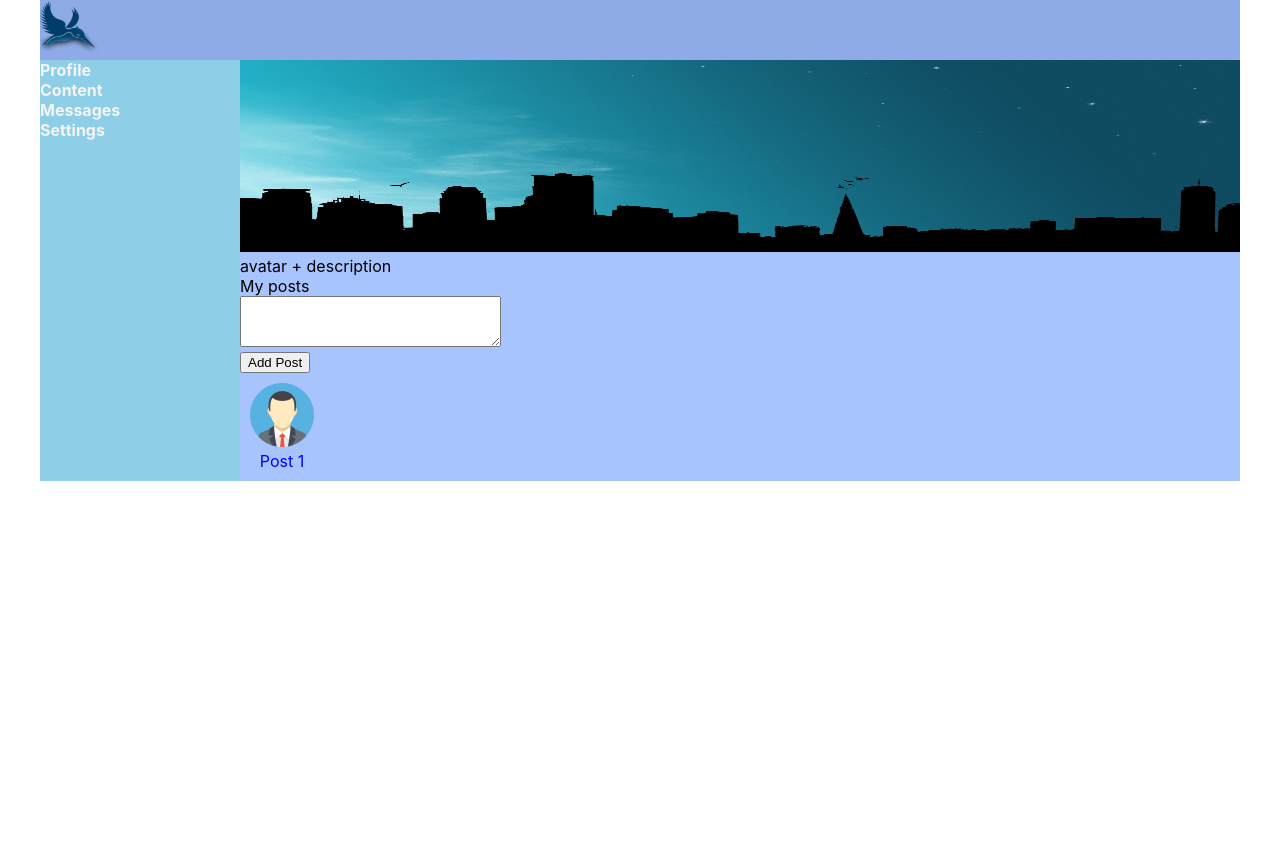
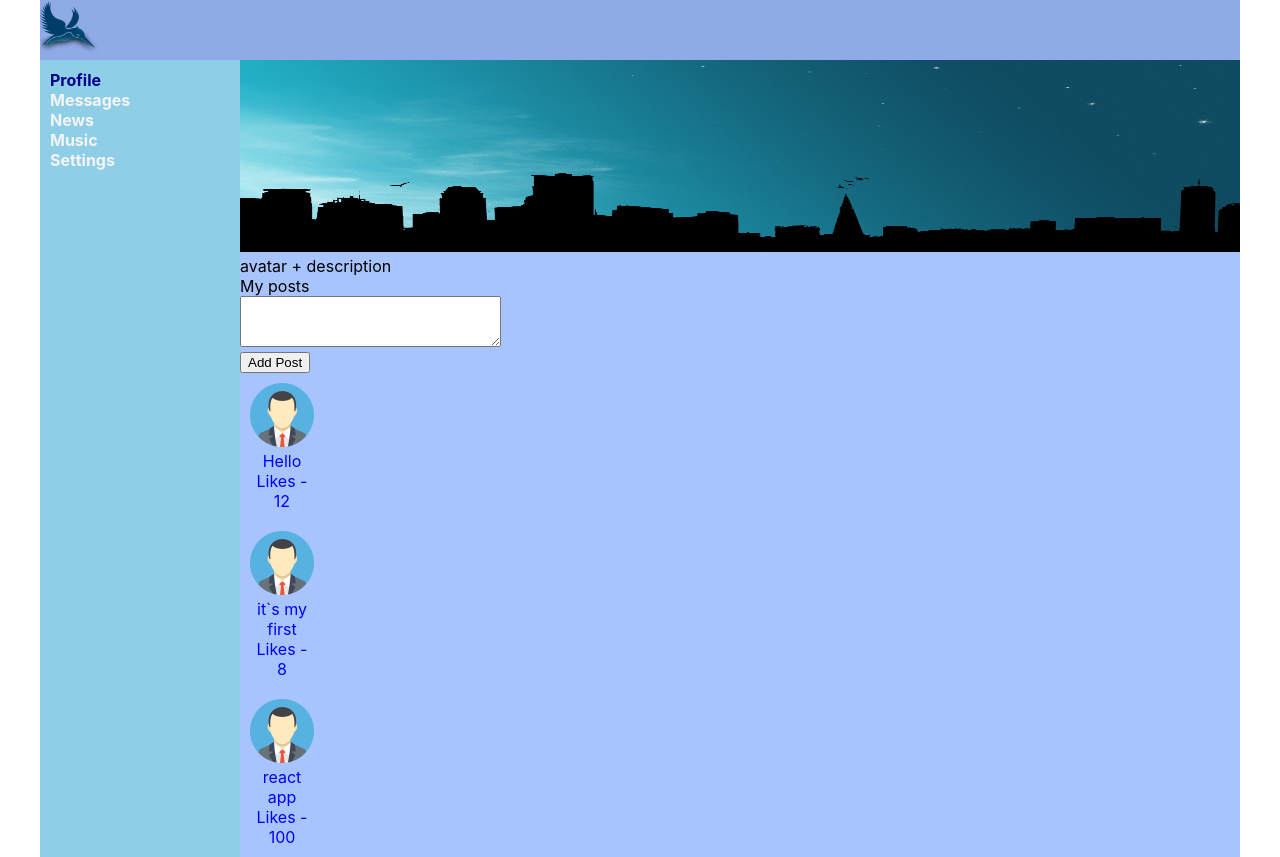
Before and after one commit to NorayrHovakimyan/reactAppSocialSite, a React (Create React App) app: page /profile in a window 1280 px wide. Before the commit the page ends 800 px from the top, so only its background shows below. Built offline with nearby package versions, Linux system fonts and the light colour scheme.

Commit message:
added dialogs,browser routing module, changed folders dir.

```diff
--- a/package.json
+++ b/package.json
@@ -5,6 +5,7 @@
   "dependencies": {
     "react": "^16.8.6",
     "react-dom": "^16.8.6",
+    "react-router-dom": "^5.0.0",
     "react-scripts": "3.0.1"
   },
   "scripts": {
--- a/src/App.css
+++ b/src/App.css
@@ -9,3 +9,7 @@
             'n c';
     /*grid-gap: 10px;*/
 }
+.app-wrapper-content{
+    grid-area: c;
+    background-color: #A8C4FF;
+}
--- a/src/App.js
+++ b/src/App.js
@@ -3,14 +3,21 @@ import './App.css';
 import Header from "./components/Header/Header";
 import Navbar from "./components/Navbar/Navbar";
 import Profile from "./components/Profile/Profile";
+import Dialogs from "./components/Dialogs/Dialogs";
+import {BrowserRouter, Route} from "react-router-dom";
 
 function App() {
   return (
-    <div className={`app app-wrapper`}>
-        <Header/>
-        <Navbar/>
-        <Profile/>
-    </div>
+      <BrowserRouter>
+        <div className='app-wrapper'>
+            <Header/>
+            <Navbar/>
+            <div className='app-wrapper-content'>
+                <Route path='/dialogs' component={Dialogs}/>
+                <Route path='/profile' component={Profile}/>
+            </div>
+        </div>
+      </BrowserRouter>
   );
 }
 
--- a/src/components/Dialogs/Dialogs.jsx
+++ b/src/components/Dialogs/Dialogs.jsx
@@ -0,0 +1,13 @@
+import React from 'react';
+import s from './Dialogs.module.css';
+
+const Dialogs = (props) => {
+    return (
+        <div className={s.dialogs}>
+
+        </div>
+    )
+};
+
+
+export default Dialogs;
--- a/src/components/Navbar/Navbar.jsx
+++ b/src/components/Navbar/Navbar.jsx
@@ -1,14 +1,16 @@
 import React from 'react';
 import s from './Navbar.module.css';
+import {NavLink} from "react-router-dom";
 
 const Navbar = () => {
     return (
         <nav className={s.nav}>
             <ul className={s.ul}>
-                <li><a href="/profile">Profile </a></li>
-                <li><a href="/content">Content </a></li>
-                <li><a href="/messages">Messages </a></li>
-                <li><a href="/settings">Settings </a></li>
+                <li><NavLink to="/profile"  activeClassName={s.active}>Profile</NavLink></li>
+                <li><NavLink to="/messages" activeClassName={s.active}>Messages </NavLink></li>
+                <li><NavLink to="/news"  activeClassName={s.active}>News</NavLink></li>
+                <li><NavLink to="/music"  activeClassName={s.active}>Music</NavLink></li>
+                <li><NavLink to="/settings" activeClassName={s.active}>Settings </NavLink></li>
             </ul>
         </nav>
     )
--- a/src/components/Navbar/Navbar.module.css
+++ b/src/components/Navbar/Navbar.module.css
@@ -2,15 +2,16 @@
     grid-area: n;
     background-color: #8ECEE7;
 }
-
-
 .ul{
     list-style: none;
     margin: 0;
-    padding: 0;
+    padding: 10px;
 }
 .ul > li > a{
     text-decoration-line: none;
     color: whitesmoke;
     font-weight: bolder;
 }
+.ul > li .active{
+    color: darkblue;
+}
--- a/src/components/Profile/MyPosts/MyPosts.jsx
+++ b/src/components/Profile/MyPosts/MyPosts.jsx
@@ -12,7 +12,9 @@ const MyPosts = () => {
                      <button>Add Post</button>
                  </div>
             </div>
-            <Post/>
+            <Post message='Hello' likesCount='12'/>
+            <Post message='it`s my first' likesCount='8'/>
+            <Post message='react app' likesCount='100'/>
         </div>
     )
 };
--- a/src/components/Profile/MyPosts/Post/Post.jsx
+++ b/src/components/Profile/MyPosts/Post/Post.jsx
@@ -1,7 +1,7 @@
 import React from 'react';
 import s from './Post.module.css';
 
-const Post = () => {
+const Post = (props) => {
     return (
         <div className={s.post}>
             <div className={s.info}>
@@ -9,7 +9,8 @@ const Post = () => {
                     <img src="images/post_avatar.png" alt="avatar"/>
                 </div>
                 <div className={s.text}>
-                    Post 1
+                    { props.message}
+                    <div>Likes - { props.likesCount }</div>
                 </div>
             </div>
         </div>
--- a/src/components/Profile/Profile.jsx
+++ b/src/components/Profile/Profile.jsx
@@ -4,7 +4,7 @@ import MyPosts from "./MyPosts/MyPosts";
 
 const Profile = () => {
     return (
-        <div className={s.content}>
+        <div>
             <div className={s.content_bg}>
                 <img src="images/content_bg.jpg" alt="content background"/>
             </div>
--- a/src/components/Profile/Profile.module.css
+++ b/src/components/Profile/Profile.module.css
@@ -1,7 +1,3 @@
-.content{
-    grid-area: c;
-    background-color: #A8C4FF;
-}
 .content_bg > img{
     width: 100%;
     height: 12em;
```
Also changed, not shown: 1 other file (tests, documents, lock files or other folders).
